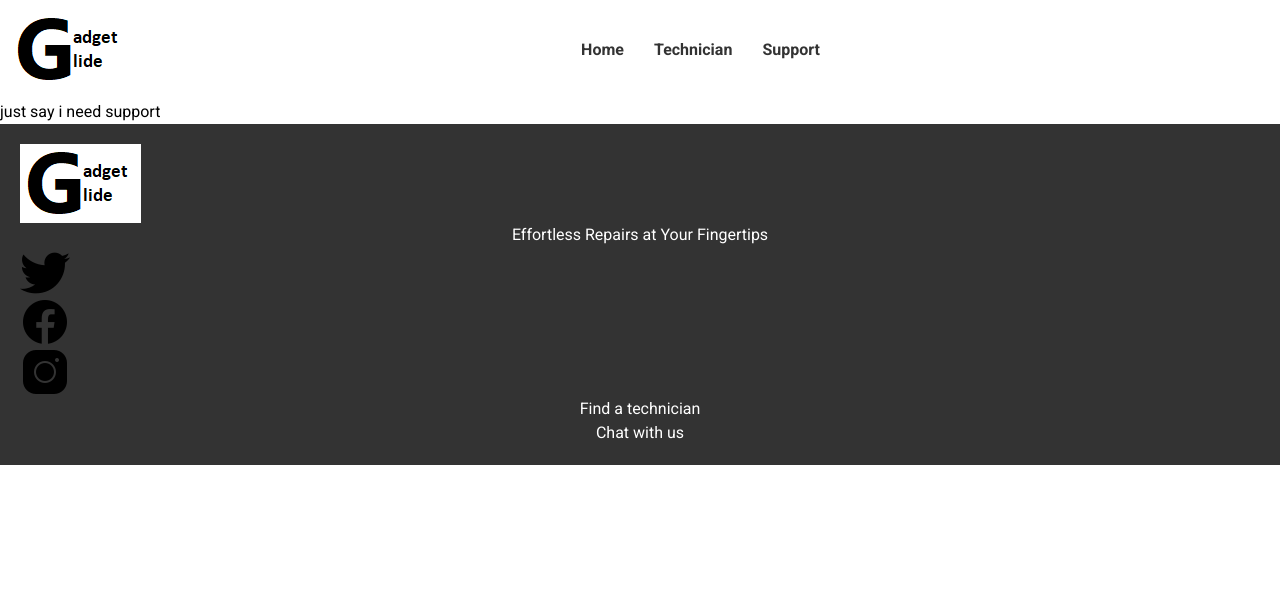
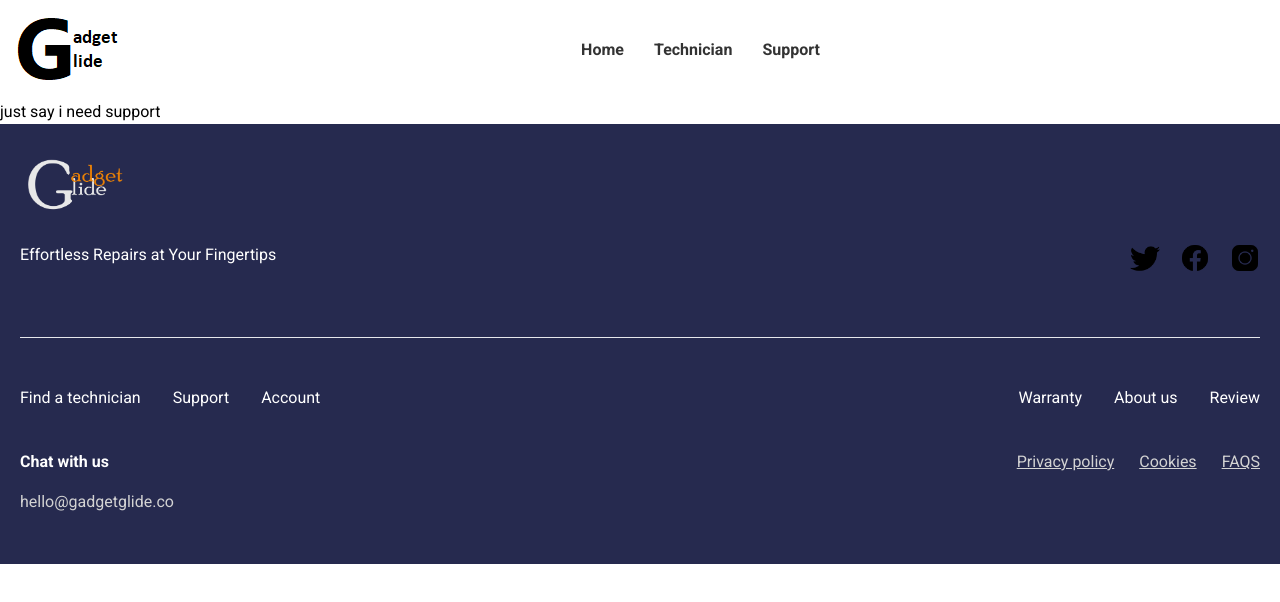
Before and after one commit to TM-Simeon/Phone-repair-app, a React (Create React App) app in the folder phone-repair/: page /support in a window 1280 px wide. Shown: the top 602 px of the page. Built offline with nearby package versions, Linux system fonts and the light colour scheme.

Commit message:
still working on single artist page

```diff
--- a/phone-repair/src/App.css
+++ b/phone-repair/src/App.css
@@ -24,8 +24,7 @@ body {
   /*position: absolute;*/
   bottom: 0;
   width: 100%;
-  padding: 20px;
-  background-color: #333;
+  /* background-color: #333; */
   color: #fff;
   text-align: center;
   margin-top: auto;
--- a/phone-repair/src/components/footer.css
+++ b/phone-repair/src/components/footer.css
@@ -0,0 +1,10 @@
+.footer {
+  background-color: #262a4f;
+  padding: 20px;
+  padding-top: 25px;
+  padding-bottom: 50px;
+}
+.footerLogo {
+  height: 70px;
+  width: 109px;
+}
--- a/phone-repair/src/components/footer.js
+++ b/phone-repair/src/components/footer.js
@@ -1,34 +1,72 @@
-import React from 'react'
-import './footer.css';
-import Image from './logo.PNG';
+import React from 'react';
+import { Link } from 'react-router-dom';
+import Image from '../images/footerLogo.png';
 import Twitter from '../icons/twitter.png';
 import Facebook from '../icons/facebook.png';
 import Instagram from '../icons/instagram.png';
-import {Link} from 'react-router-dom';
-
-
+import './footer.css';
 
 const Footer = () => {
   return (
     // <img src="../logo.png">
-		<footer className="footer">
-			<img src={Image} alt="logo"/>
-			<h4>Effortless Repairs at Your Fingertips</h4>
-			<img src={Twitter} alt="twitter icon"/>
-			<img src={Facebook} alt="facebook icon"/>
-			<img src={Instagram} alt="instagram icon"/>
+    <footer className='footer'>
+      <div className='container max-w-8xl mx-auto px-8 lg:px-0'>
+        <img src={Image} alt='logo' className='footerLogo' />
+        <div className='flex mt-6 mb-16 justify-between'>
+          <h4 className='text-left '>Effortless Repairs at Your Fingertips</h4>
+          <div className=''>
+            <div className='flex items-center gap-[20px]'>
+              <img
+                src={Twitter}
+                alt='twitter icon'
+                className='w-[30px] h-[30px]'
+              />
+              <img
+                src={Facebook}
+                alt='facebook icon'
+                className='w-[30px] h-[30px]'
+              />
+              <img
+                src={Instagram}
+                alt='instagram icon'
+                className='w-[30px] h-[30px]'
+              />
+            </div>
+          </div>
+        </div>
+        <hr />
+        <div className='flex justify-between items-end mt-12'>
+          <div className='flex gap-[32px]'>
+            <Link to='/technician'>Find a technician</Link>
+            <Link to='/support'>Support</Link>
+            <Link to='/technician'>Account</Link>
+          </div>
+          <div className='flex gap-[32px]'>
+            <Link to='/technician'>Warranty</Link>
+            <Link to='/technician'>About us</Link>
+            <Link to='/technician'>Review</Link>
+          </div>
+        </div>
+        <div className='flex justify-between mt-10 '>
           <div>
-				<Link to="technician">Find a technician</Link>
-
+            <p className='text-left mb-4 font-bold'>Chat with us</p>
+            <p className='text-secondary'>hello@gadgetglide.co</p>
           </div>
-			<div>
-				<a href="here">Chat with us</a>
+          <div className='flex text-secondary gap-[25px]'>
+            <Link to='/technician' className='underline'>
+              Privacy policy
+            </Link>
+            <Link to='/technician' className='underline'>
+              Cookies
+            </Link>
+            <Link to='/technician' className='underline'>
+              FAQS
+            </Link>
           </div>
-
+        </div>
+      </div>
     </footer>
-
-	)
-}
-
+  );
+};
 
 export default Footer;
--- a/phone-repair/tailwind.config.js
+++ b/phone-repair/tailwind.config.js
@@ -2,7 +2,12 @@
 module.exports = {
   content: ['./src/**/*.{js,jsx,ts,tsx}'],
   theme: {
-    extend: {},
+    extend: {
+      colors: {
+        secondary:"#D3D3D3"
+
+      }
+    },
   },
   plugins: [],
 };
```
Also changed, not shown: phone-repair/src/images/footerLogo.png (added). Lines whose indentation alone changed are shown as unchanged.
